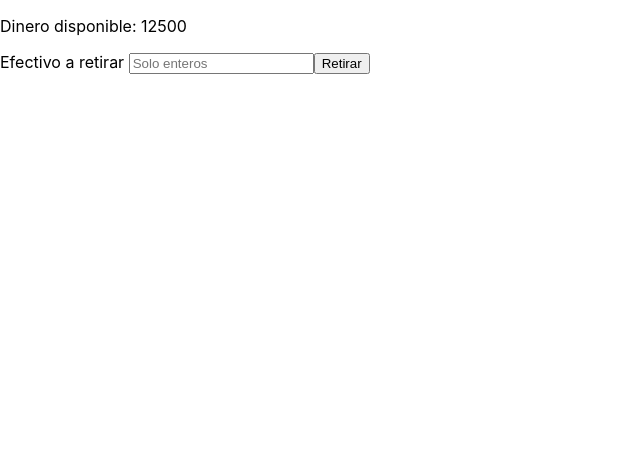
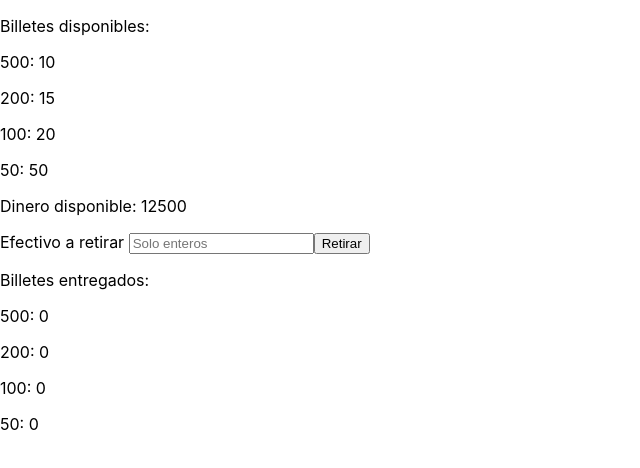
Before and after one commit to Elchicogamer117/cajeroAutomatico, a React (Create React App) app: page / in a window 1280 px wide. Shown: the top 468 px of the page, without its empty margins (0-640 px from the left). Built offline with nearby package versions, Linux system fonts and the light colour scheme.

Commit message:
Primer arreglo logico

```diff
--- a/src/App.js
+++ b/src/App.js
@@ -3,8 +3,20 @@ import logo from './logo.svg';
 import './App.css';
 
 function App() {
-  const[cash,setCash] = React.useState(12500)
-  const[newCash,setNewCash] = React.useState(0)
+  //Billetes disponibles
+  const[aB500,setAB500] = React.useState(10);
+  const[aB200,setAB200] = React.useState(15);
+  const[aB100,setAB100] = React.useState(20);
+  const[aB50,setAB50] = React.useState(50);
+  //Billetes entregados
+  const[oB500, setOB500] = React.useState(0);
+  const[oB200, setOB200] = React.useState(0);
+  const[oB100, setOB100] = React.useState(0);
+  const[oB50, setOB50] = React.useState(0);
+
+
+  const[newCash,setNewCash] = React.useState(0);
+  const[cash,setCash] = React.useState(aB500*500 + aB200*200 + aB100*100 + aB50*50);
 
   //obtener los valores de entrada
   const onChange = (event) => {
@@ -19,14 +31,39 @@ function App() {
     availableMoney(outCash);
 };
 
+
 const availableMoney = (outCash) => {
-  const availableCash = cash - outCash;
-  setCash(availableCash);
+  setOB500(parseInt((outCash / 500)));
+
+  outCash = (outCash - (setOB500 * 500));
+  setAB500(aB500 - setOB500);
+
+  setOB200(parseInt((outCash / 200)))
+  outCash = (outCash - (setOB200 * 200));
+  setAB200(aB200 - setOB200);
+
+  setOB100(parseInt((outCash / 100)));
+  outCash = (outCash - (setOB100 * 100));
+  setAB100(aB100 - setOB100);
+
+  setOB50(parseInt((outCash / 100)));
+  outCash = (outCash - (setOB50 * 50));
+  setAB50(aB50 - setOB50);
+
+
+  let avalilableMoney = cash - outCash;
+  setCash(avalilableMoney);
 }
 
   return (
     <form onSubmit={onSubmit}>
+      <p>{"Billetes disponibles:" }</p>
+      <p>{"500: " + aB500 }</p>
+      <p>{"200: " + aB200 }</p>
+      <p>{"100: " + aB100 }</p>
+      <p>{"50: " + aB50 }</p>
       <p>{"Dinero disponible: " + cash }</p>
+
       <label> Efectivo a retirar </label>
       <input
       // value={cash}
@@ -37,7 +74,12 @@ const availableMoney = (outCash) => {
       <button >
         Retirar
       </button>
-      <p> </p>
+      <p>{"Billetes entregados:" }</p>
+      <p>{"500: " + oB500 }</p>
+      <p>{"200: " + oB200 }</p>
+      <p>{"100: " + oB100 }</p>
+      <p>{"50: " + oB50 }</p>
+
     </form>
 
   );
```
